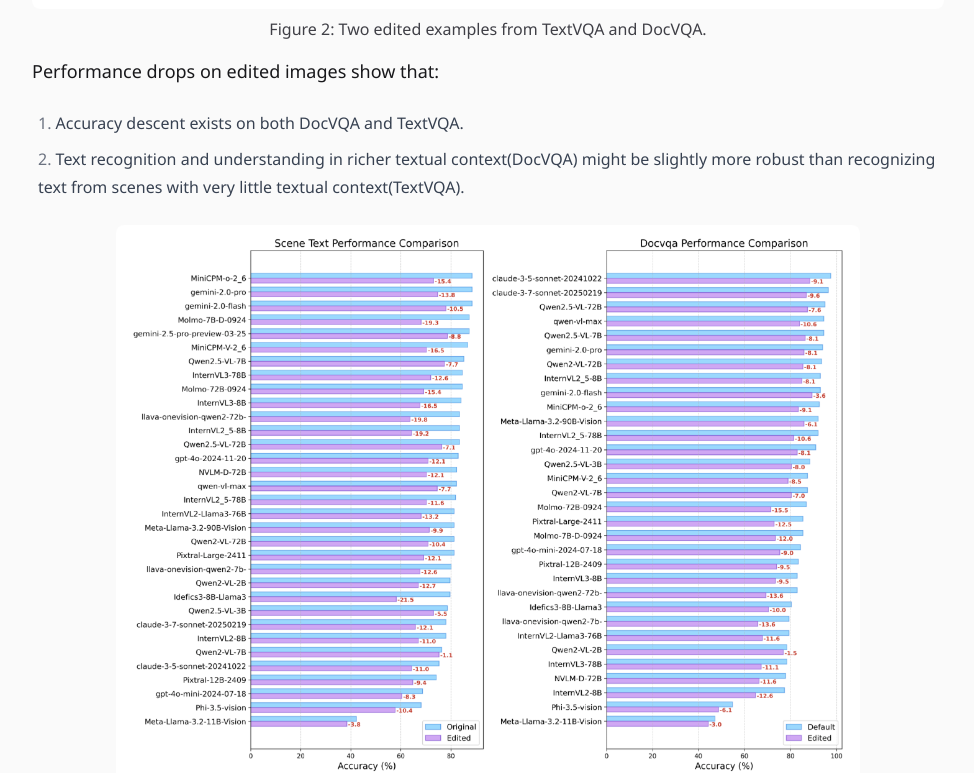
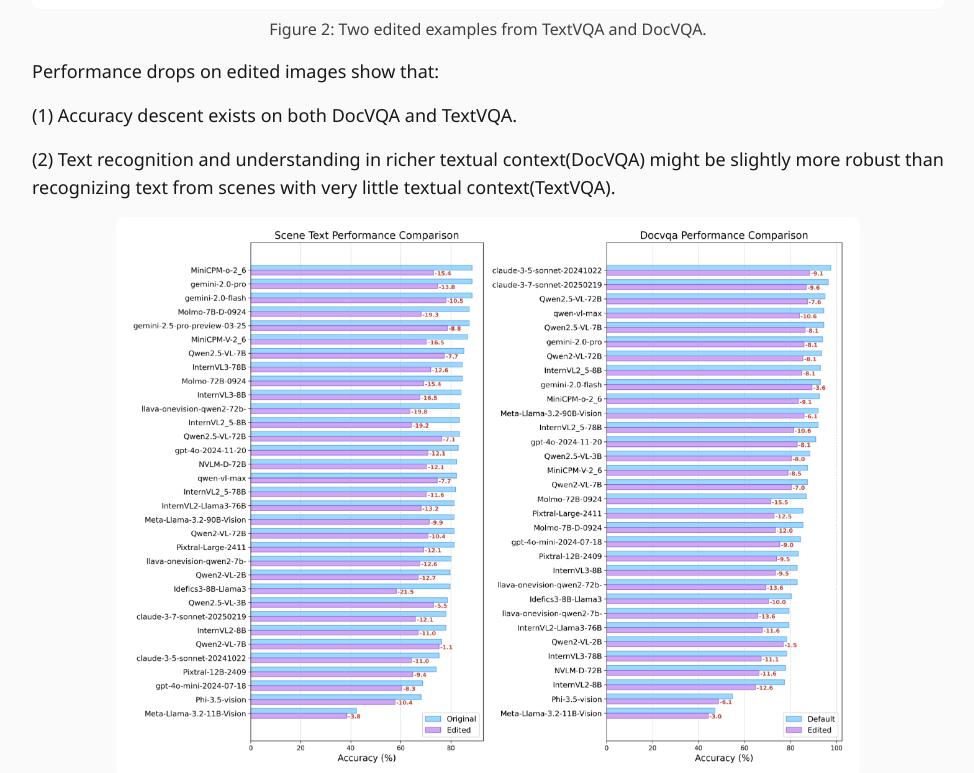
Before and after one commit to flageval-baai/TRUE, an Astro site: page / in a window 1280 px wide. Shown: the part 1909-2682 px from the top of the page, without its empty margins (152-1126 px from the left). Built offline with nearby package versions, Linux system fonts and the light colour scheme; Astro itself is replaced by a stand-in of ours.

Commit message:
update scene example

```diff
--- a/src/pages/index.mdx
+++ b/src/pages/index.mdx
@@ -105,8 +105,10 @@
 </Figure>
 
 Performance drops on edited images show that:
-1. Accuracy descent exists on both DocVQA and TextVQA.
-2. Text recognition and understanding in richer textual context(DocVQA) might be slightly more robust than recognizing text from scenes with very little textual context(TextVQA).
+
+(1) Accuracy descent exists on both DocVQA and TextVQA.
+
+(2) Text recognition and understanding in richer textual context(DocVQA) might be slightly more robust than recognizing text from scenes with very little textual context(TextVQA).
 
 <Figure>
   <Image slot="figure" source={diffDoc} altText="Diagram of the performance difference before and after editing." />
@@ -172,7 +174,7 @@
   <Figure slot="left">
       <span slot="title">Scene-text understanding</span>
       <Image slot="figure" source={scene} altText="scene" />
-      <span slot="caption">Q: What's the words on this object? A: EAST BAY</span>
+      <span slot="caption">Q: On what date is the festival scheduled featuring Gwada Mike? A: ["July", "22", "2023"]</span>
   </Figure>
     <Figure slot="right">
       <span slot="title">Dietary VQA</span>
```
Also changed, not shown: src/assets/scene.jpg.
